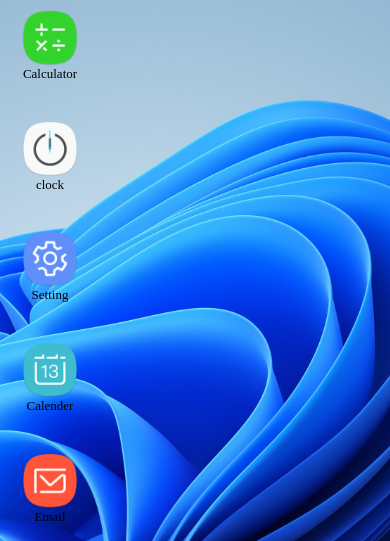
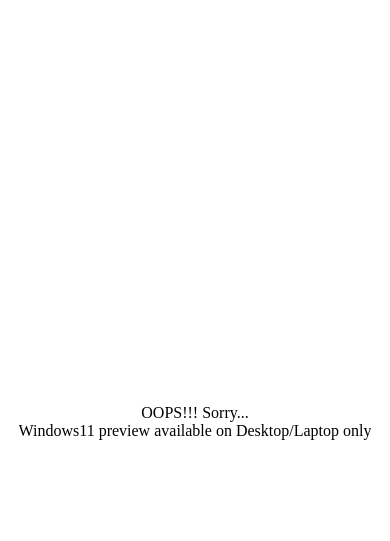
Before and after one commit to RajSDE/Windows11, a plain HTML site: page index.html in a window 390 px wide. Shown: the top 541 px of the page. Drawn offline with nearby package versions, Linux system fonts and the light colour scheme.

Commit message:
Alert added at 13

```diff
--- a/index.html
+++ b/index.html
@@ -10,7 +10,10 @@
     <script src="https://kit.fontawesome.com/64d58efce2.js" crossorigin="anonymous"></script>
 
 <body>
-
+    <div class="phone">
+        <p class="notice">OOPS!!! Sorry... <br>Windows11 preview available on Desktop/Laptop only</p>
+    </div>
+    <div class="desktop">
     <label for="header1"></label>
     <header>
         <div class="leftbar"></div>
@@ -237,7 +240,7 @@
 
     </div> -->
 
-
+    </div>
     <script src="script.js"></script>
 </body>
 
--- a/style.css
+++ b/style.css
@@ -410,3 +410,30 @@ iframe{
     position: absolute;
     top: 100px;
 }
+.phone{
+    display: none;
+}
+
+@media (max-width:720px) {
+    body{
+        display: block;
+        content: "";
+        background: url() no-repeat center/cover;
+        width: 100vw;
+        height: 100vh;
+    }
+    .desktop{
+        display: none;
+    }
+    .phone{
+        width: 100vw;
+        height: 100vh;
+        display: flex;
+    }
+    p.notice{
+        margin: auto;
+        text-align: center;
+    }
+
+
+}
```
